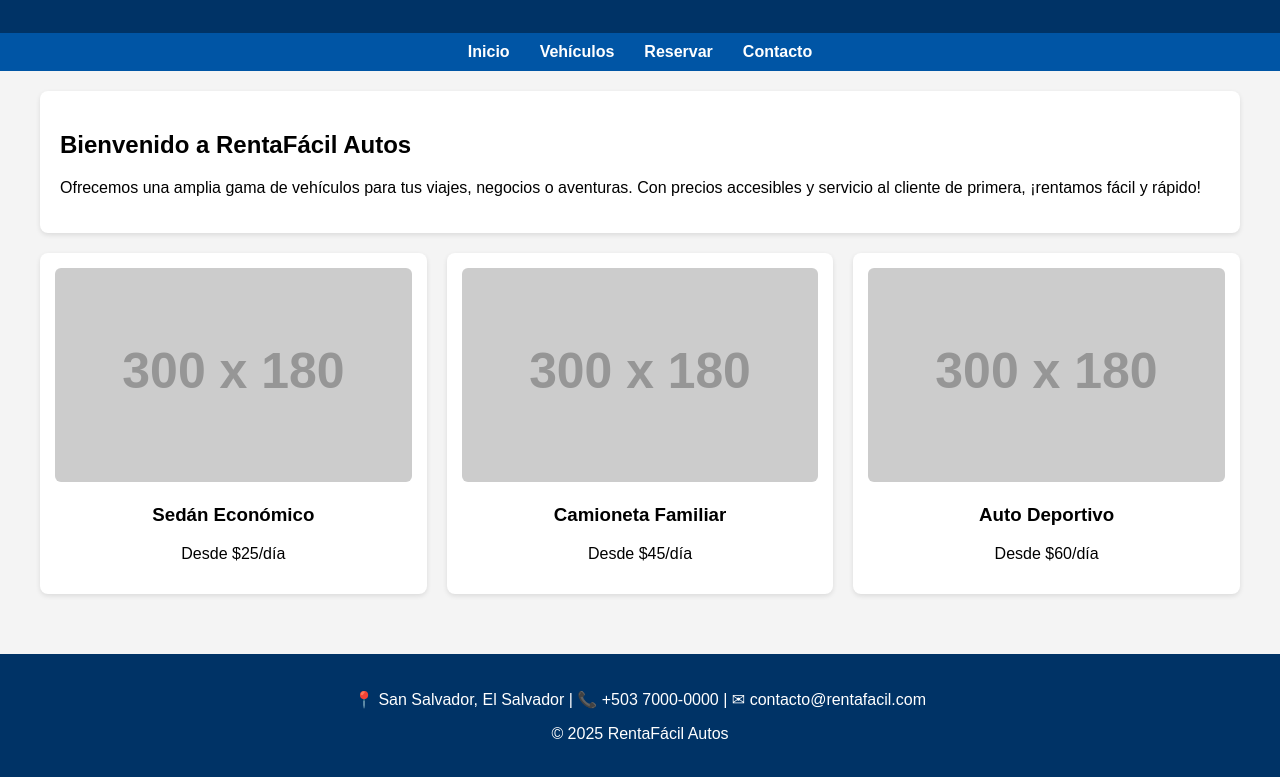
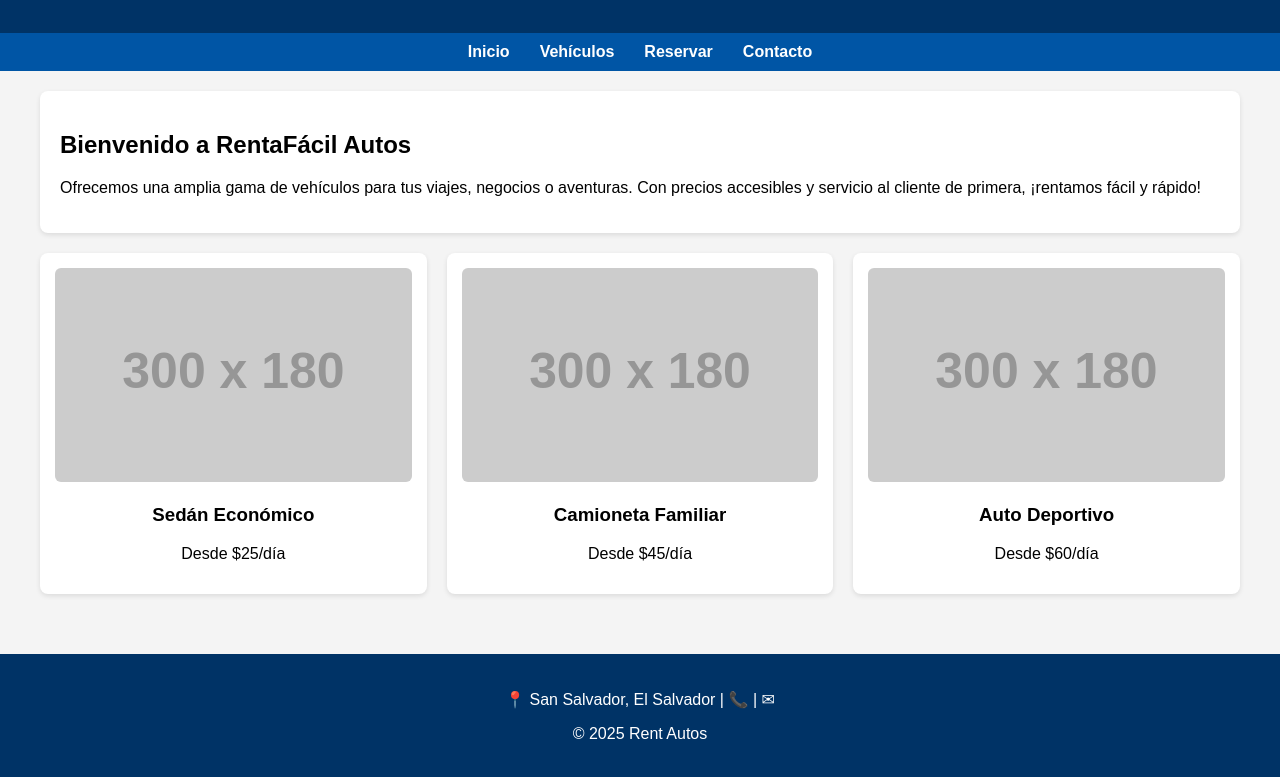
Before and after one commit to vasgra/Herrentacar, a plain HTML site: page index.html in a window 1280 px wide. Shown: the part 121-898 px from the top of the page. Drawn offline with Linux system fonts and the light colour scheme; placeholder pictures from the web are drawn by us.

Commit message:
Update index.html

```diff
--- a/index.html
+++ b/index.html
@@ -3,7 +3,7 @@
 <head>
   <meta charset="UTF-8" />
   <meta name="viewport" content="width=device-width, initial-scale=1.0"/>
-  <title>RentaFácil Autos</title>
+  <title>Rentautos</title>
   <style>
     body {
       font-family: 'Arial', sans-serif;
@@ -125,8 +125,8 @@
   </div>
 
   <footer>
-    <p>📍 San Salvador, El Salvador | 📞 +503 7000-0000 | ✉ contacto@rentafacil.com</p>
-    <p>&copy; 2025 RentaFácil Autos</p>
+    <p>📍 San Salvador, El Salvador | 📞 | ✉ </p>
+    <p>&copy; 2025 Rent Autos</p>
   </footer>
 </body>
 </html>
```
